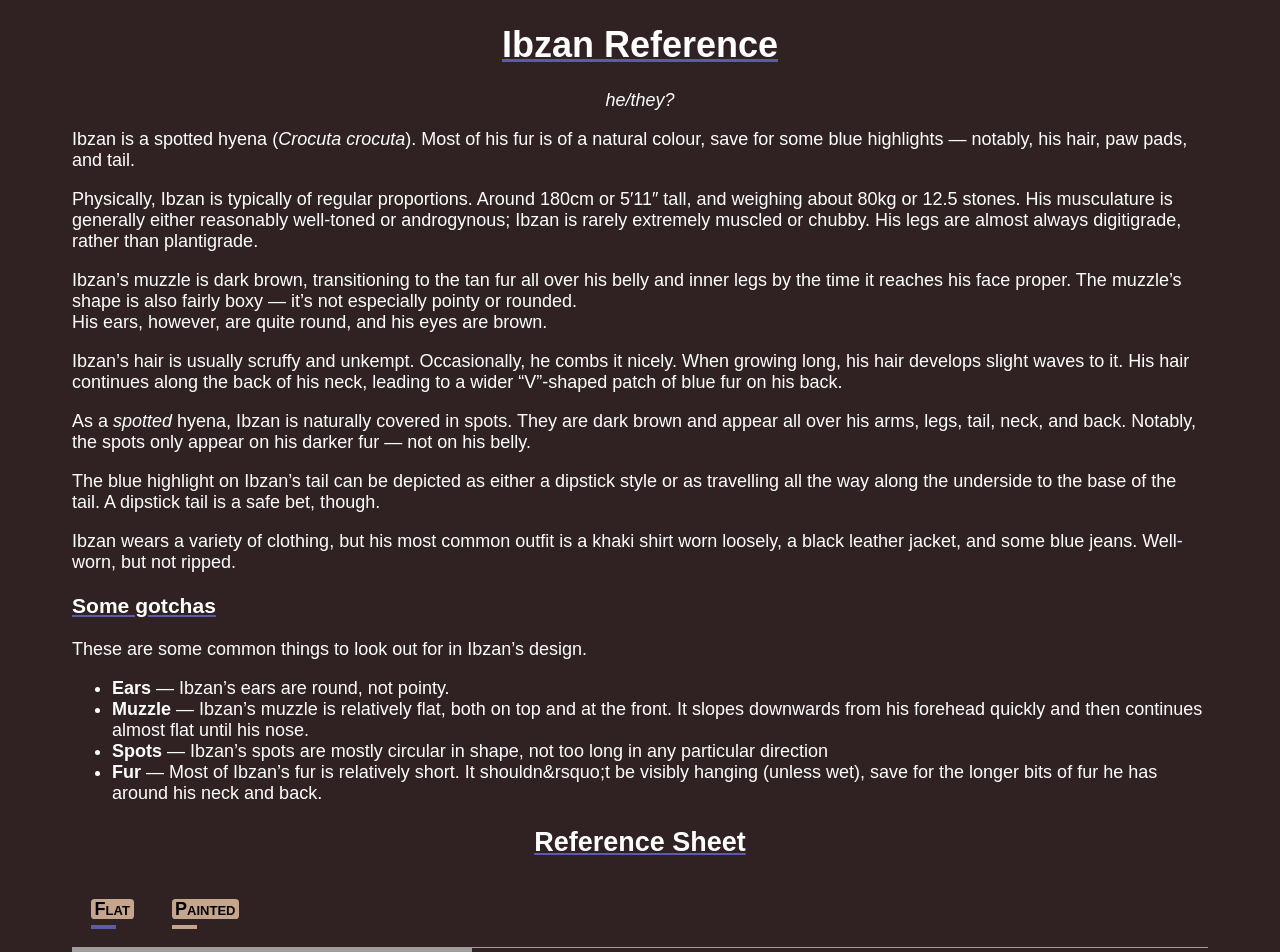
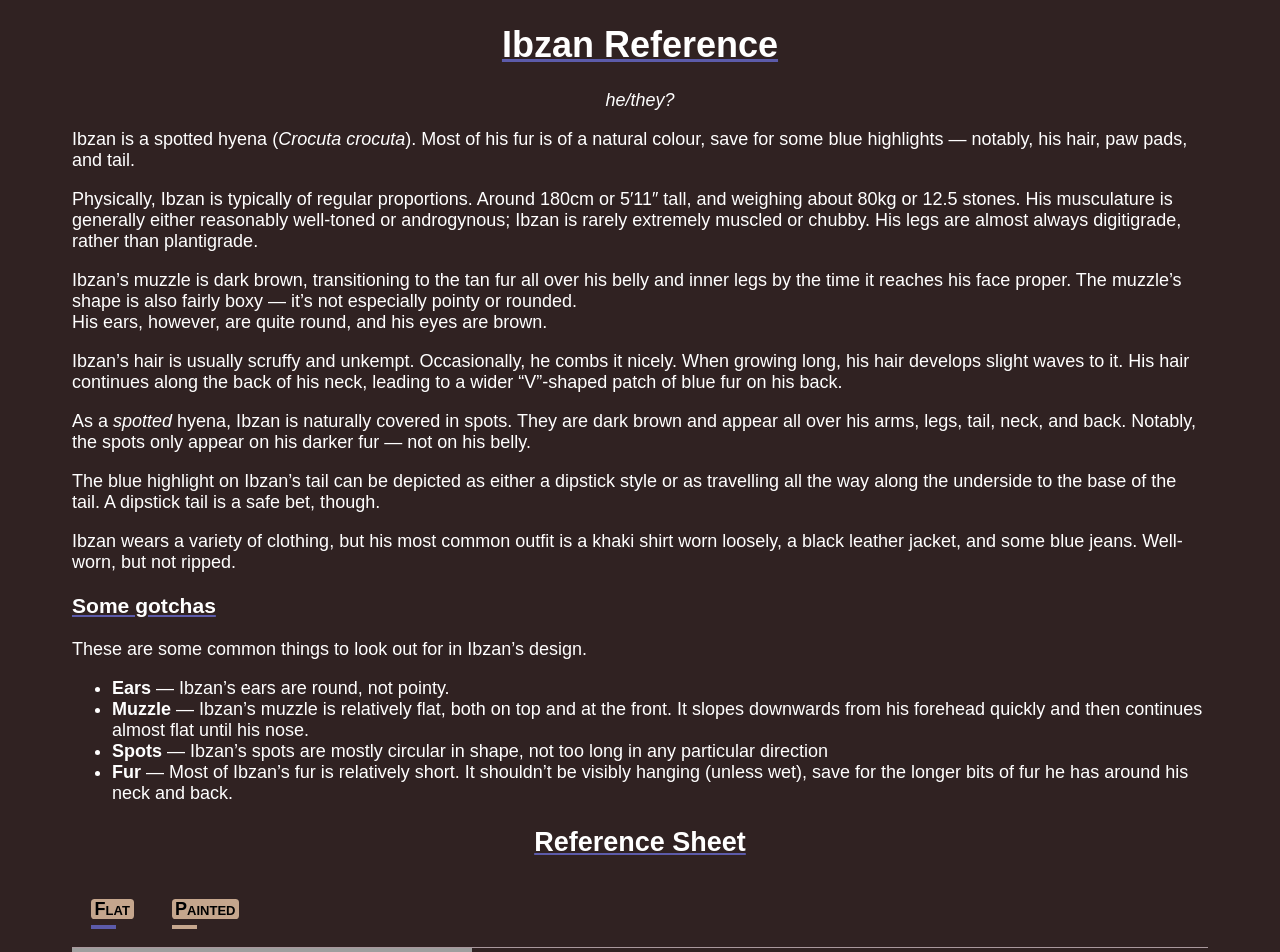
Before and after one commit to IbzanHyena/ref.ibzan.co.uk, a Next.js app: page / in a window 1280 px wide. Shown: the top 952 px of the page. Built offline with nearby package versions, Linux system fonts and the light colour scheme; grey boxes are pictures that could not be loaded; a web font is replaced by a local one.

Commit message:
Fix incorrect formatting

```diff
--- a/pages/index.tsx
+++ b/pages/index.tsx
@@ -79,7 +79,7 @@ const gotchas = (): JSX.Element => {
                         ["Ears", "Ibzan’s ears are round, not pointy."],
                         ["Muzzle", "Ibzan’s muzzle is relatively flat, both on top and at the front. It slopes downwards from his forehead quickly and then continues almost flat until his nose."],
                         ["Spots", "Ibzan’s spots are mostly circular in shape, not too long in any particular direction"],
-                        ["Fur", "Most of Ibzan’s fur is relatively short. It shouldn&rsquo;t be visibly hanging (unless wet), save for the longer bits of fur he has around his neck and back."],
+                        ["Fur", "Most of Ibzan’s fur is relatively short. It shouldn’t be visibly hanging (unless wet), save for the longer bits of fur he has around his neck and back."],
                     ].map(a => item(a[0], a[1]))}
             </ul>
         </span>
```
